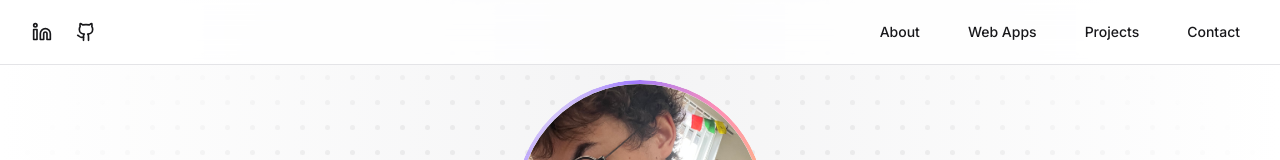
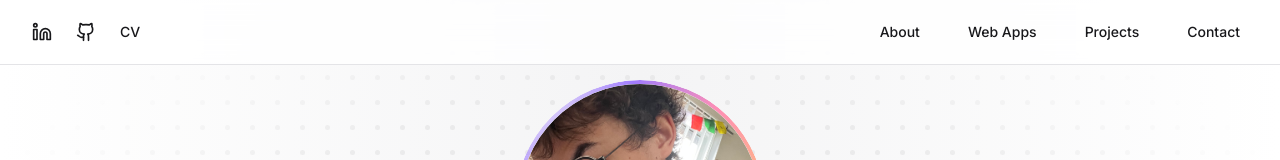
Before and after one commit to lame-o/portfolio, a Next.js app: page / in a window 1280 px wide. Shown: the top 160 px of the page. Built offline with nearby package versions, Linux system fonts and the light colour scheme.

Commit message:
added CV/Resume

```diff
--- a/app/page.tsx
+++ b/app/page.tsx
@@ -131,6 +131,24 @@ export default function Home() {
                   onClick={() => window.open('https://github.com/lame-o', '_blank')}
                 >
                   <Github className="w-5 h-5" />
+                </Button>
+              </motion.div>
+              <motion.div
+                whileHover={{ scale: 1.05 }}
+                whileTap={{ scale: 0.95 }}
+                transition={{
+                  type: "spring",
+                  stiffness: 400,
+                  damping: 10
+                }}
+              >
+                <Button
+                  variant="ghost"
+                  size="icon"
+                  className="rounded-full hover:bg-primary hover:text-primary-foreground transition-all duration-300"
+                  onClick={() => window.open('/resume.pdf', '_blank')}
+                >
+                  CV
                 </Button>
               </motion.div>
             </div>
```
Also changed, not shown: 1 other file (tests, documents, lock files or other folders).
